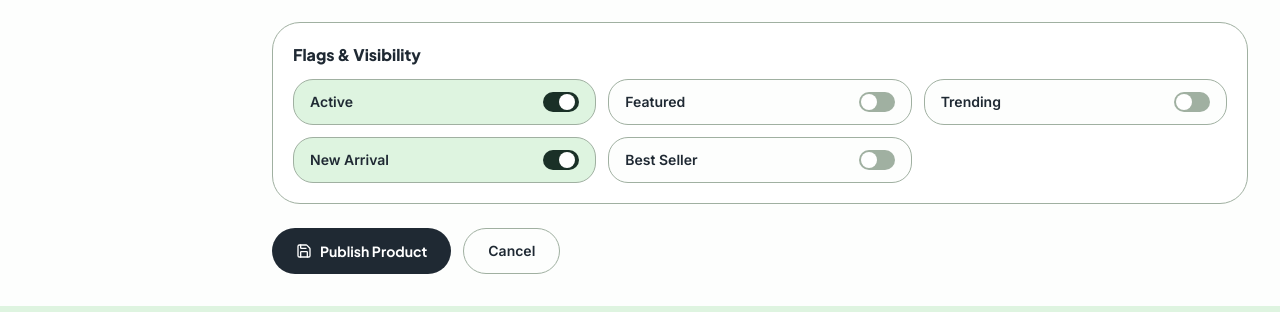
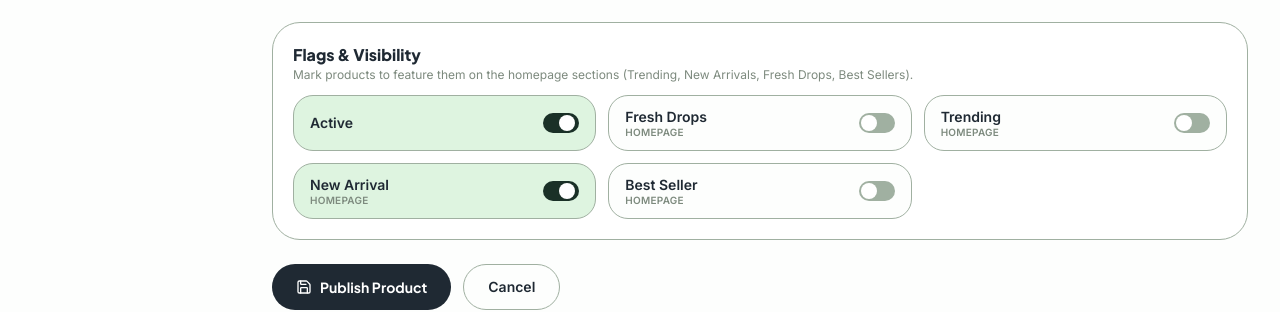
Before and after one commit to anstationery2-design/AnStationery.in, a Next.js app: page /admin/products/new in a window 1280 px wide. Shown: the part 977-1289 px from the top of the page. Built offline with nearby package versions, Linux system fonts and the light colour scheme; no server answers; the database is empty.

Commit message:
fix: fix hese product seciton fresh drops added

```diff
--- a/components/admin/product-form.tsx
+++ b/components/admin/product-form.tsx
@@ -228,7 +228,10 @@ export function ProductForm({
       </Section>
 
       {/* Flags */}
-      <Section title="Flags & Visibility">
+      <Section
+        title="Flags & Visibility"
+        hint="Mark products to feature them on the homepage sections (Trending, New Arrivals, Fresh Drops, Best Sellers)."
+      >
         <div className="grid grid-cols-2 gap-3 sm:grid-cols-3">
           <Toggle
             label="Active"
@@ -236,22 +239,26 @@ export function ProductForm({
             onChange={(v) => set("isActive", v)}
           />
           <Toggle
-            label="Featured"
+            label="Fresh Drops"
+            sublabel="homepage"
             checked={form.isFeatured}
             onChange={(v) => set("isFeatured", v)}
           />
           <Toggle
             label="Trending"
+            sublabel="homepage"
             checked={form.isTrending}
             onChange={(v) => set("isTrending", v)}
           />
           <Toggle
             label="New Arrival"
+            sublabel="homepage"
             checked={form.isNew}
             onChange={(v) => set("isNew", v)}
           />
           <Toggle
             label="Best Seller"
+            sublabel="homepage"
             checked={form.isBestSeller}
             onChange={(v) => set("isBestSeller", v)}
           />
@@ -322,10 +329,12 @@ function Field({
 
 function Toggle({
   label,
+  sublabel,
   checked,
   onChange,
 }: {
   label: string;
+  sublabel?: string;
   checked: boolean;
   onChange: (v: boolean) => void;
 }) {
@@ -334,14 +343,21 @@ function Toggle({
       type="button"
       onClick={() => onChange(!checked)}
       className={cn(
-        "flex items-center justify-between rounded-xl border px-4 py-3 text-sm font-semibold transition",
+        "flex items-center justify-between gap-2 rounded-xl border px-4 py-3 text-sm font-semibold transition",
         checked ? "border-primary bg-primary-soft" : "border-line bg-cream",
       )}
     >
-      {label}
+      <span className="flex flex-col items-start text-left leading-tight">
+        {label}
+        {sublabel && (
+          <span className="text-[10px] font-semibold uppercase tracking-wide text-muted">
+            {sublabel}
+          </span>
+        )}
+      </span>
       <span
         className={cn(
-          "relative h-5 w-9 rounded-full transition",
+          "relative h-5 w-9 shrink-0 rounded-full transition",
           checked ? "bg-primary-hover" : "bg-line",
         )}
       >
--- a/components/admin/products-table.tsx
+++ b/components/admin/products-table.tsx
@@ -172,13 +172,14 @@ export function ProductsTable({ products }: { products: Product[] }) {
                 <td className="hidden px-3 py-3 md:table-cell">
                   <div className="flex flex-wrap gap-1">
                     {[
-                      ["F", p.isFeatured],
-                      ["T", p.isTrending],
-                      ["N", p.isNew],
-                      ["B", p.isBestSeller],
-                    ].map(([label, on]) => (
+                      ["FD", p.isFeatured, "Fresh Drops"],
+                      ["T", p.isTrending, "Trending"],
+                      ["N", p.isNew, "New Arrival"],
+                      ["B", p.isBestSeller, "Best Seller"],
+                    ].map(([label, on, tip]) => (
                       <span
                         key={label as string}
+                        title={tip as string}
                         className={cn(
                           "grid h-5 w-5 place-items-center rounded text-[10px] font-black",
                           on ? "bg-ink text-white" : "bg-cream text-muted",
```
